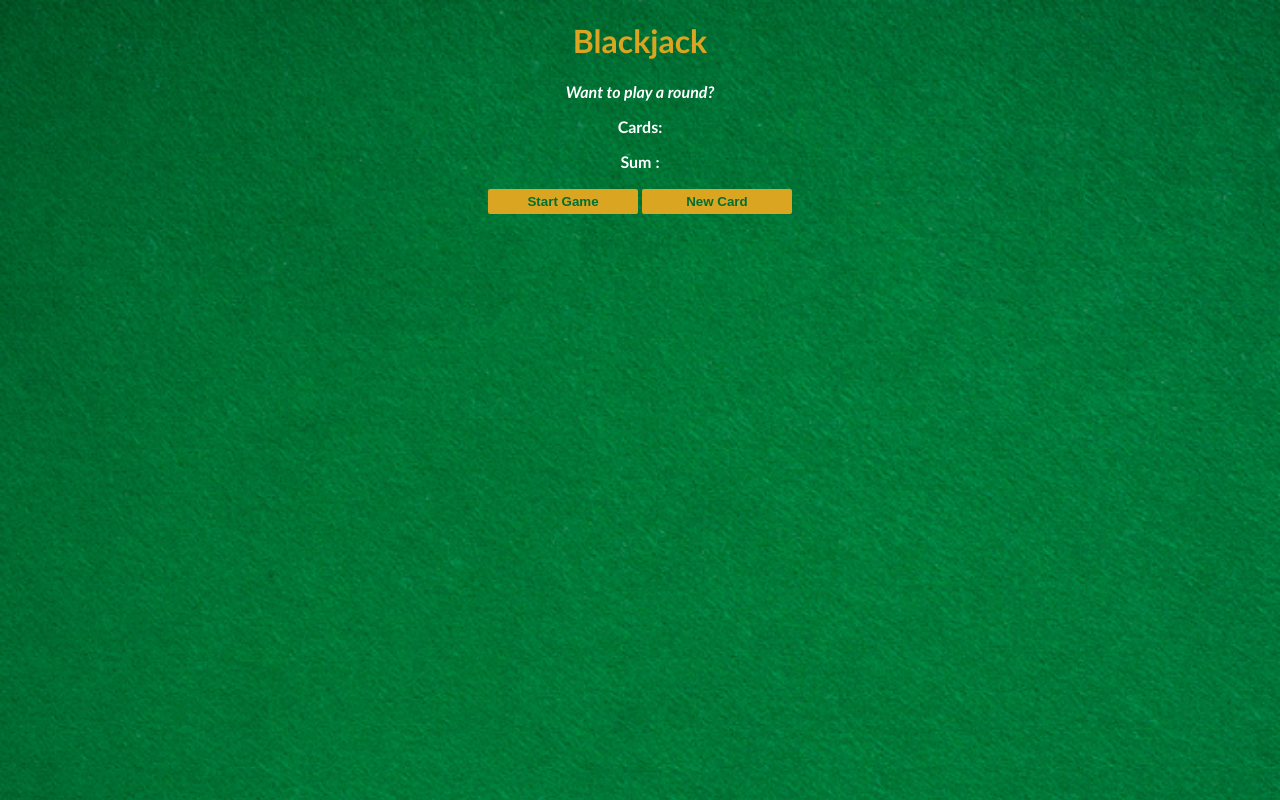
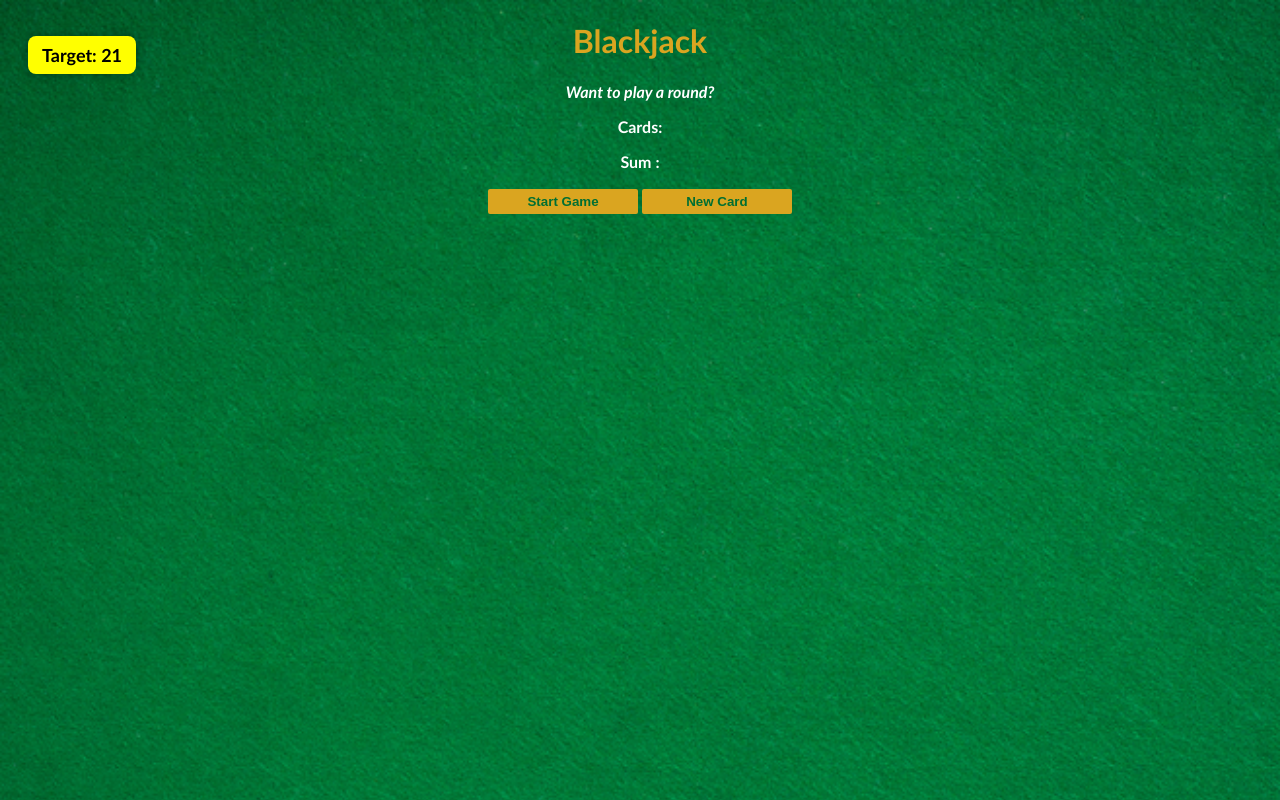
Before and after one commit to Gokula-kannan-M/card-game-api, a plain HTML site: page index.html in a window 1280 px wide. Drawn offline with Linux system fonts and the light colour scheme.

Commit message:
added target and include design

```diff
--- a/index.css
+++ b/index.css
@@ -5,6 +5,7 @@ body {
     font-weight: bold;
     color: white;
     text-align: center;
+    position: relative;
 }
 
 h1 {
@@ -27,3 +28,17 @@ button {
     margin-bottom: 2px;
     margin-top: 2px;
 }
+
+/* 🎯 Target Box Styling */
+#target-box {
+    position: absolute;
+    top: 15px;
+    left: 20px;
+    background-color: yellow;
+    color: black;
+    padding: 8px 14px;
+    border-radius: 8px;
+    font-size: 18px;
+    font-weight: bold;
+    box-shadow: 0 0 10px rgba(0, 0, 0, 0.3);
+}
--- a/index.html
+++ b/index.html
@@ -7,6 +7,8 @@
     <link rel="stylesheet" href="index.css" />
   </head>
   <body>
+    <div id="target-box">Target: 21</div>
+
     <h1>Blackjack</h1>
     <p id="message-el">Want to play a round?</p>
     <p id="cards-el">Cards:</p>
```
